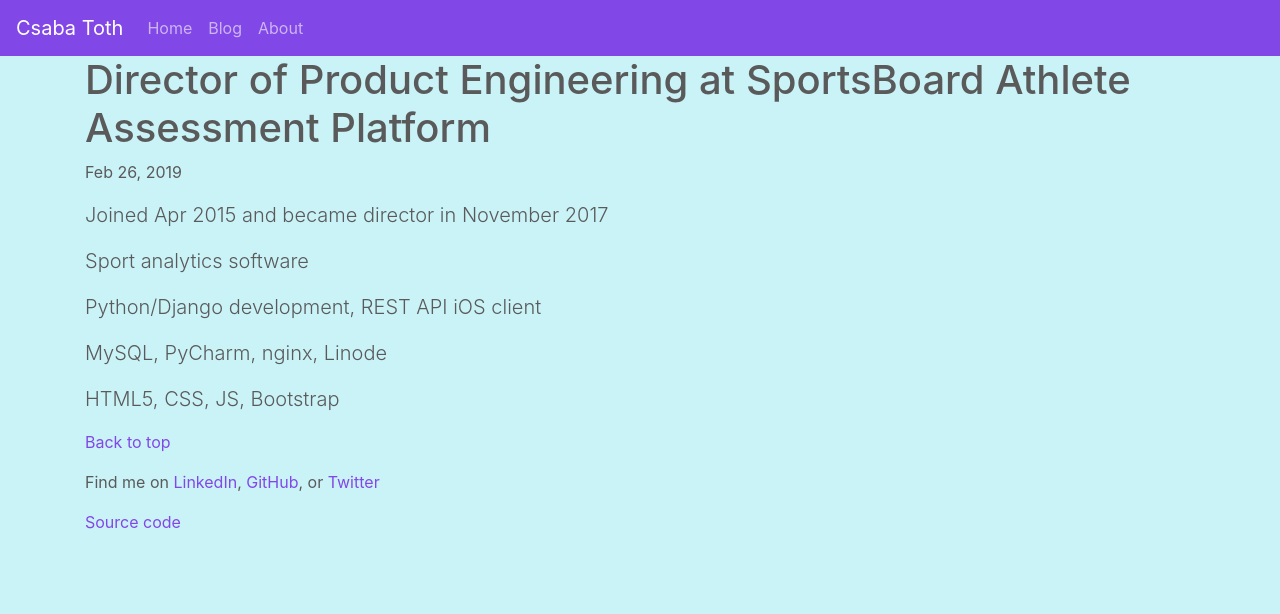
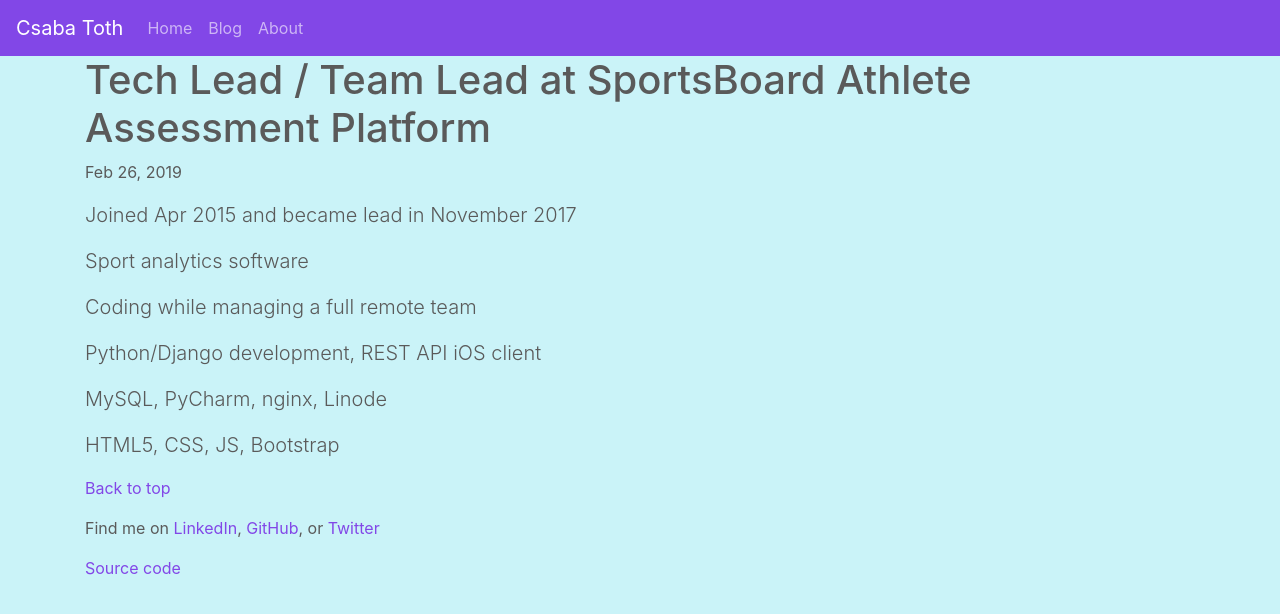
Before and after one commit to CsabaConsulting/csaba.page, a Jekyll site: the page built from _posts/resume/2019-02-27-sportsboard.html, in a window 1280 px wide. Shown: the top 614 px of the page. Built offline with Jekyll 4.4.1, drawn with Linux system fonts in a browser that asks for light colours; some web fonts are replaced.

Commit message:
Adjusting resume

```diff
--- a/_posts/resume/2019-02-27-sportsboard.html
+++ b/_posts/resume/2019-02-27-sportsboard.html
@@ -1,6 +1,6 @@
 ---
 layout: post
-title: Director of Product Engineering at SportsBoard Athlete Assessment Platform
+title: Tech Lead / Team Lead at SportsBoard Athlete Assessment Platform
 date: 2019-02-27 01:56:39 +0300
 image: sportsboard_logo.jpg
 image_mime: image/jpeg
@@ -9,8 +9,9 @@
 category: resume
 divider: false
 ---
-<p class="lead">Joined Apr 2015 and became director in November 2017</p>
+<p class="lead">Joined Apr 2015 and became lead in November 2017</p>
 <p class="lead">Sport analytics software</p>
+<p class="lead">Coding while managing a full remote team</p>
 <p class="lead">Python/Django development, REST API iOS client</p>
 <p class="lead">MySQL, PyCharm, nginx, Linode</p>
 <p class="lead">HTML5, CSS, JS, Bootstrap</p>
--- a/_posts/resume/2019-02-28-community_lead.html
+++ b/_posts/resume/2019-02-28-community_lead.html
@@ -1,6 +1,6 @@
 ---
 layout: post
-title: Avid Community Leader
+title: Avid Community Tech Leader
 date: 2019-02-28 01:56:39 +0300
 image: GDG_logo.jpg
 image_mime: image/jpeg
```
Also changed, not shown: _posts/resume/2019-02-29-preface.html (+4 -4 lines).
